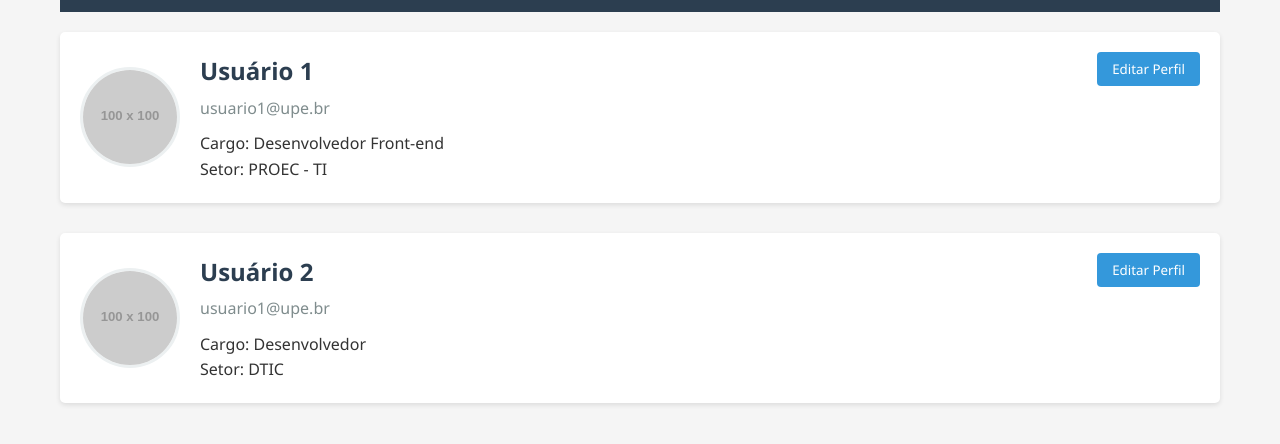
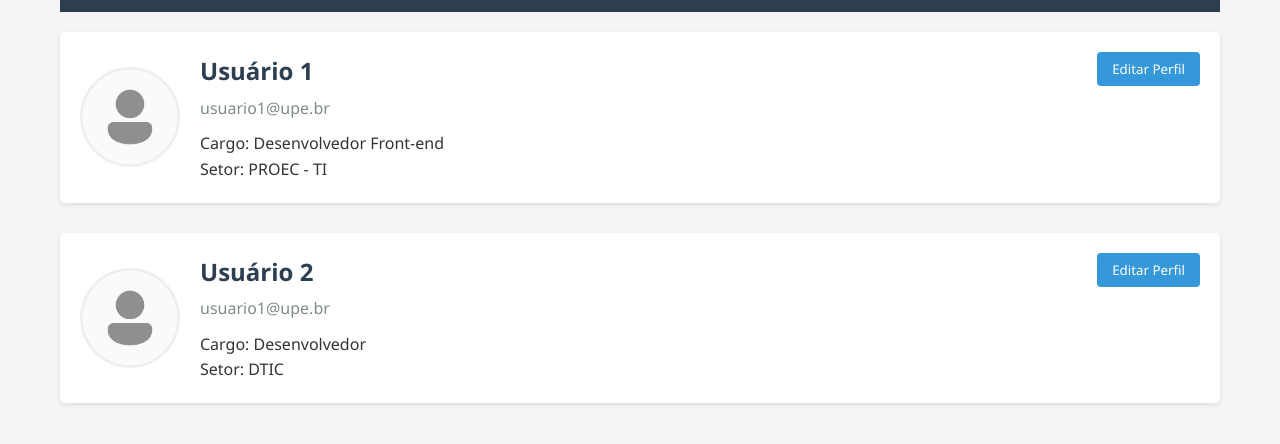
Before and after one commit to denilsonbomjesus/mondayep-prototipo, a plain HTML site: page admin/lista-usuarios.html in a window 1280 px wide. Shown: the part 76-520 px from the top of the page. Drawn offline with Linux system fonts and the light colour scheme; placeholder pictures from the web are drawn by us.

Commit message:
Atualizar o lista-usuarios.html

```diff
--- a/admin/lista-usuarios.html
+++ b/admin/lista-usuarios.html
@@ -168,7 +168,7 @@
         </div>
 
         <div class="user-profile" onclick="window.location.href='usuario.html'">
-            <img src="https://via.placeholder.com/100" alt="Foto do usuário" class="user-avatar">
+            <img src="perfil.png" alt="Foto do usuário" class="user-avatar">
             <div class="user-info">
                 <h2 class="user-name">Usuário 1</h2>
                 <p class="user-email">usuario1@upe.br</p>
@@ -181,7 +181,7 @@
         </div>
 
         <div class="user-profile" onclick="window.location.href='usuario.html'">
-            <img src="https://via.placeholder.com/100" alt="Foto do usuário" class="user-avatar">
+            <img src="perfil.png" alt="Foto do usuário" class="user-avatar">
             <div class="user-info">
                 <h2 class="user-name">Usuário 2</h2>
                 <p class="user-email">usuario1@upe.br</p>
```
